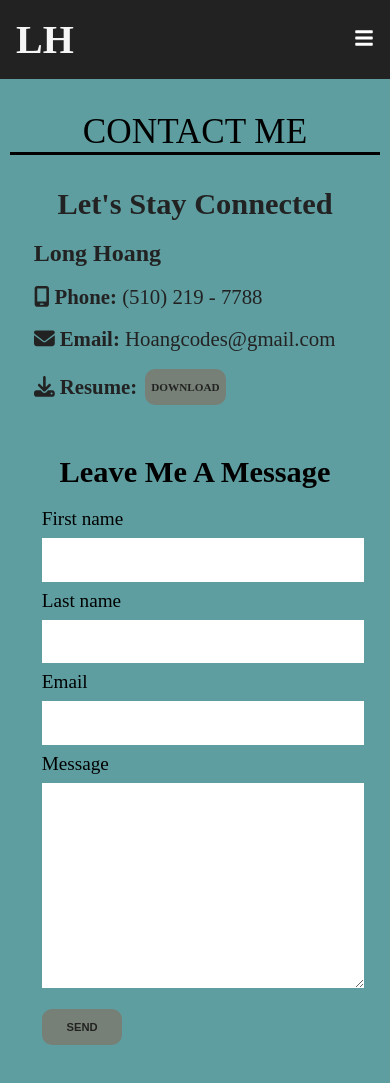
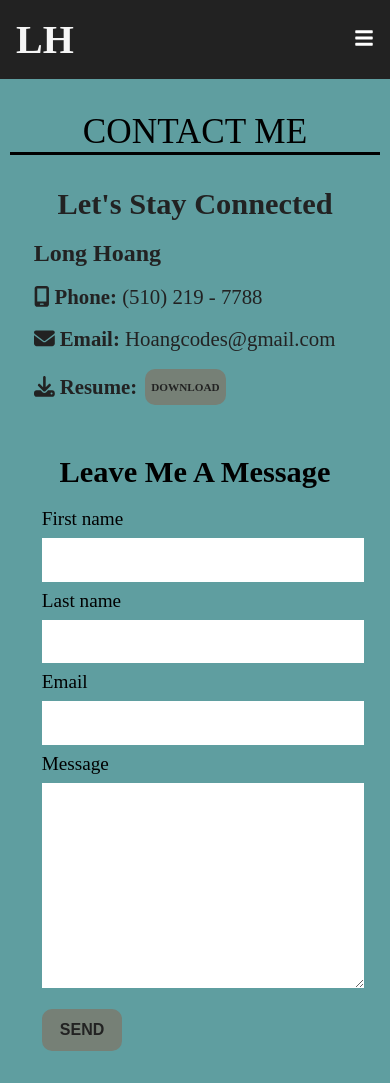
Before and after one commit to SilverPrius/LH-Portfolio, a React (Create React App) app: page /contact in a window 390 px wide. Built offline with nearby package versions, Linux system fonts and the light colour scheme.

Commit message:
Updated download button's font size

```diff
--- a/src/pages/Contact/contact.css
+++ b/src/pages/Contact/contact.css
@@ -146,8 +146,8 @@ p {
         font-size: 2rem;
     }
 
-    .btn {
-        font-size: .7rem !important;
+    #download-btn {
+        font-size: 1rem;
     }
 
     .form-message,
@@ -200,4 +200,8 @@ p {
         margin-bottom: 2rem;
     }
 
+    #download-btn {
+        font-size: .7rem;
     }
+
+    }
```
